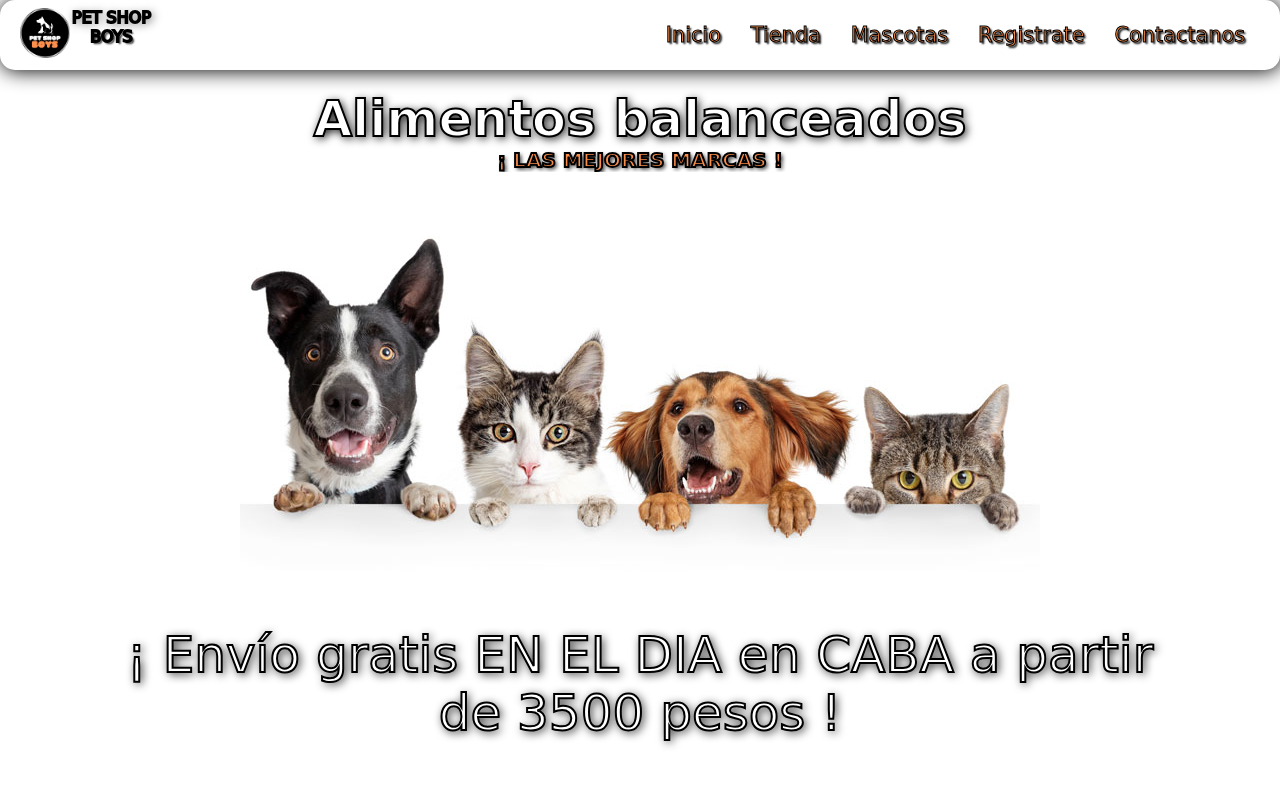
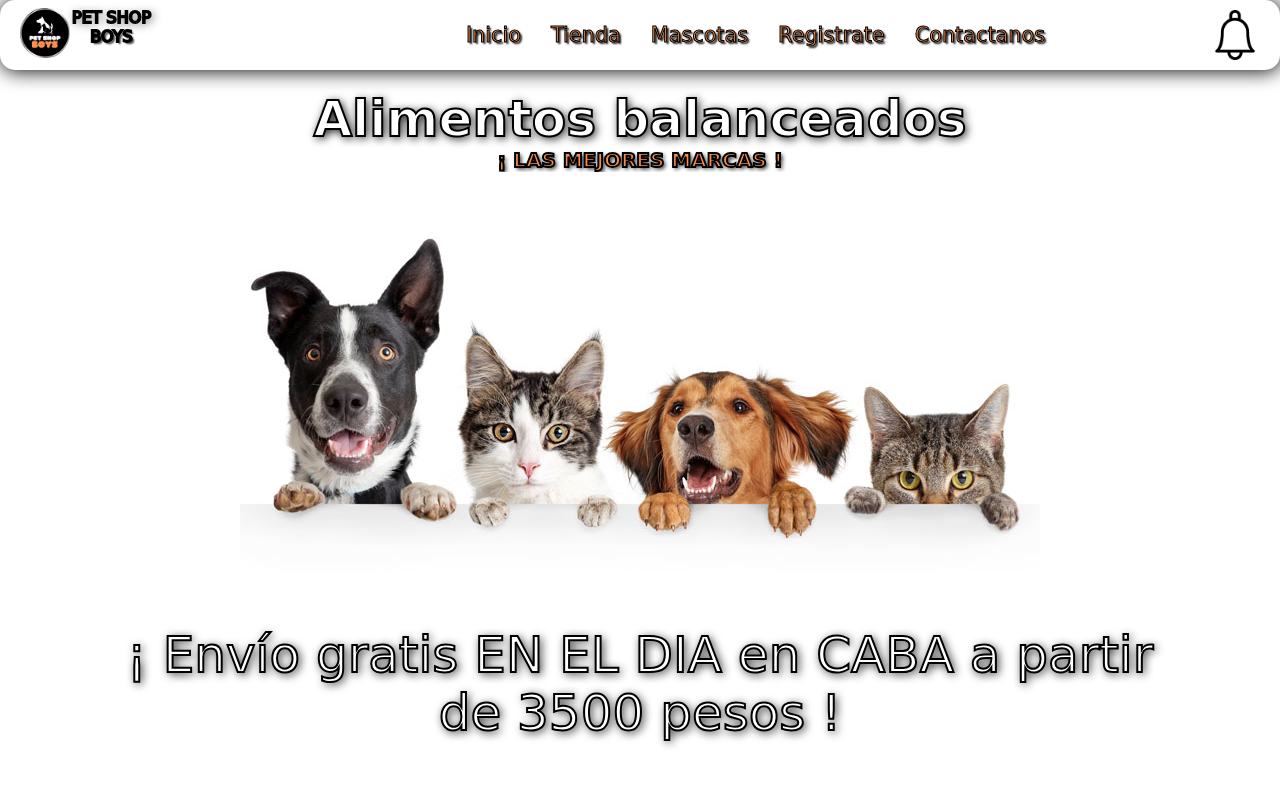
Before and after one commit to Leandro-Caponetto/Proyeto1, a plain HTML site: page index.html in a window 1280 px wide. Shown: the top 789 px of the page. Drawn offline with Linux system fonts and the light colour scheme; a web font is replaced by a local one.

Commit message:
modificocion 1

```diff
--- a/css/styles.css
+++ b/css/styles.css
@@ -71,6 +71,54 @@ a {
 
 .nav__menu ul :hover {
     transform: scale(1.5);
+}
+
+.icon-wrapper {
+    width: 50px;
+    height: 50px;
+    position: relative;
+    cursor: pointer;
+}
+.icon-wrapper::after {
+    content: attr(data-number);
+    width: 20px;
+    height: 20px;
+    background-color: #d32b2b;
+    color: #ffffff;
+    display: grid;
+    place-content: center;
+    border-radius: 50%;
+    position: absolute;
+    top: 5px;
+    right: 0;
+    opacity: 0;
+    transform: translateY(3px);
+
+}
+.icon-wrapper:hover::after {
+    opacity: 1;
+    transform: translateY(0);
+    transition: opacity .25s, trasform .25s;
+}
+.bell-icon {
+    max-width: 100%;
+}
+.icon-wrapper:hover .bell-icon {
+    animation: shake 1s forwards;
+}
+@keyframes shake {
+    100% {
+        transform: rotate(15deg);
+    }
+    20% {
+        transform: rotate(-15deg);
+    }
+    30% {
+        transform: rotate(15deg);
+    }
+    50% {
+        transform: rotate(0deg);
+    }
 }
 
 /* principal */
@@ -981,7 +1029,6 @@ textarea::-webkit-scrollbar {
     .gllery__img {
         display: grid;
         grid-template-columns: 1fr;
-
     }
     .gallery__imagen:hover {
         transform: none;
@@ -996,5 +1043,7 @@ textarea::-webkit-scrollbar {
         left: 3%;
 
     }
-
+    .icon-wrapper {
+        display: none;
+    }
 }
--- a/index.html
+++ b/index.html
@@ -43,6 +43,10 @@
                         <a href="pages/contacto.html">Contactanos</a>
                     </li>
                 </ul>
+            </div>
+            <div class="icon-wrapper" data-number="1">
+               <img src="./img/campana.png" alt="campana" class="bell-icon">
+
             </div>
        </nav>
     </header>
```
Also changed, not shown: pages/contacto.html (+4 -0 lines), pages/mascotas.html (+4 -0 lines), pages/registrate.html (+4 -0 lines), pages/tienda.html (+4 -0 lines), img/campana.png (added).
